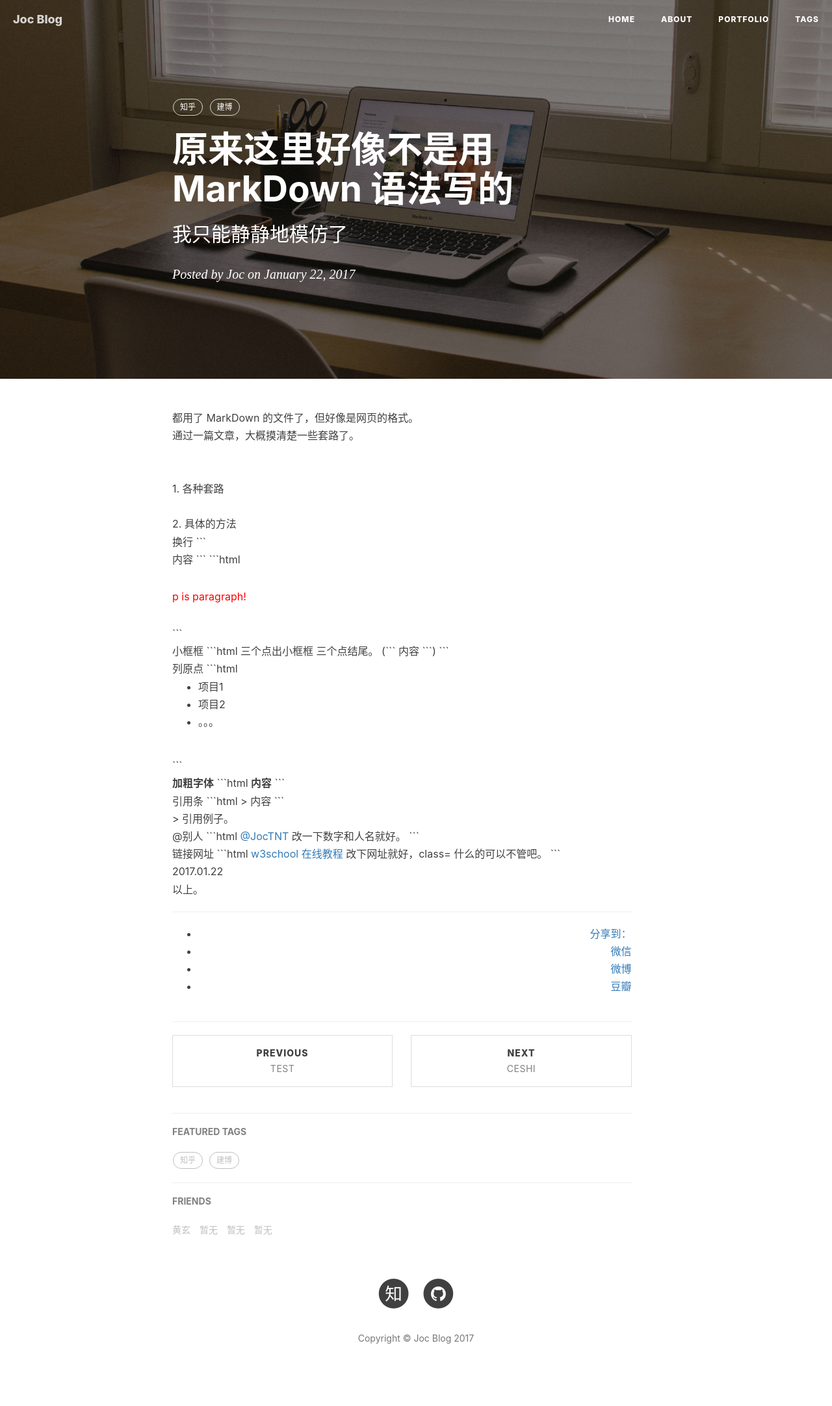
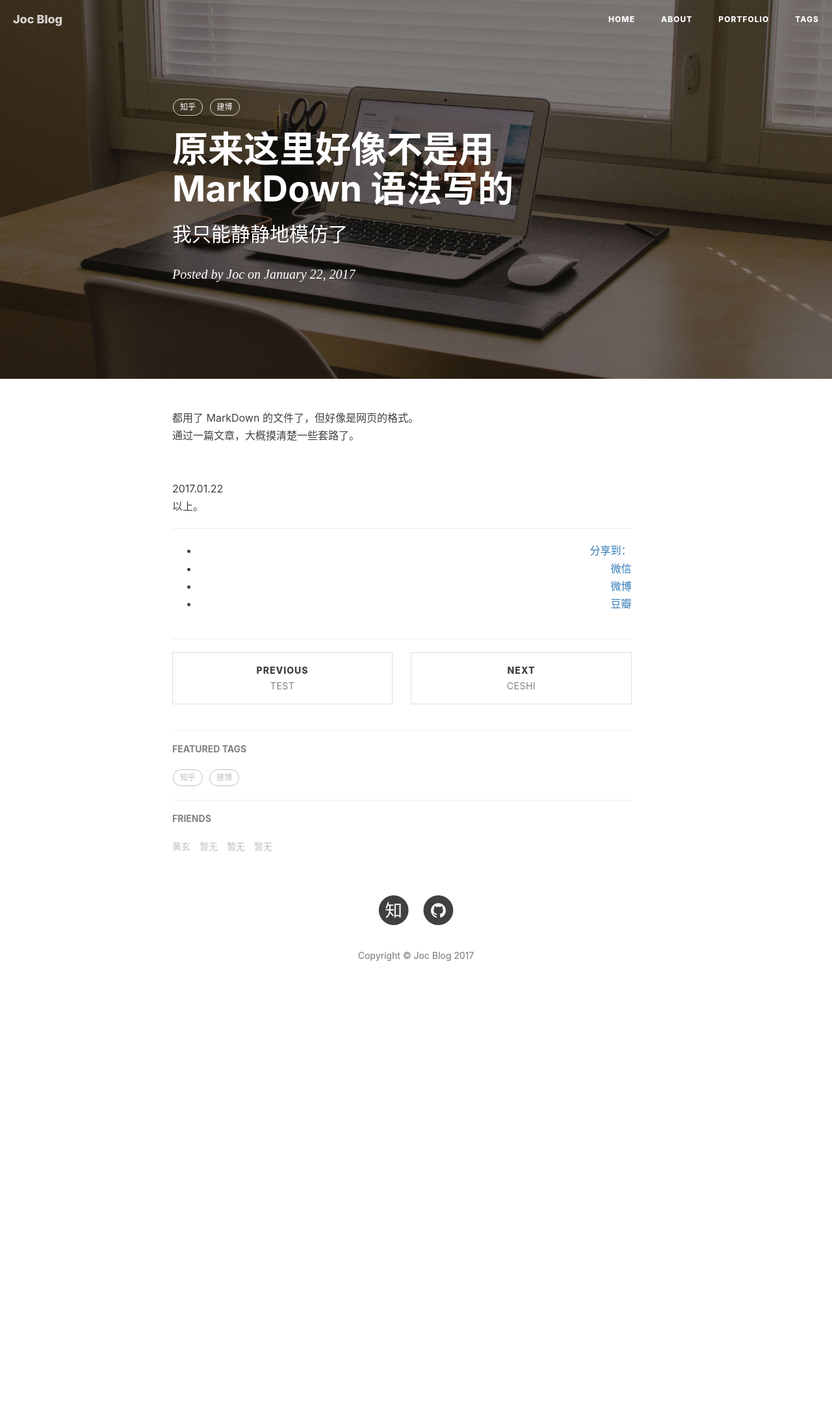
Before and after one commit to joc2422/jttt.github.io, a Jekyll site: the page built from _posts/2017-01-22-06.markdown, in a window 1280 px wide. Shown: the whole page at 65% size. Built offline with Jekyll 4.4.1, drawn with Linux system fonts in a browser that asks for light colours; nearby versions of some CDN libraries; comment, search, counter and statistics services are not loaded; after the commit the page ends 1575 px from its top, so only the background shows below that.

Commit message:
Update 2017-01-22-06.markdown

````diff
--- a/_posts/2017-01-22-06.markdown
+++ b/_posts/2017-01-22-06.markdown
@@ -19,79 +19,9 @@ tags:
 通过一篇文章，大概摸清楚一些套路了。
 <br>
 <br>
-<br>1. 各种套路
-<br>
 
-
-<br>2. 具体的方法
-<br>换行
-```
-<br>内容
-```
-
-```html
-<p> p is paragraph! </p>
-
-<style>
-p { color: red;}
-</style>
-```
-
-<br>小框框
-
-```html
-三个点出小框框
-三个点结尾。
-(```
-内容
-```)
-```
-
-
-<br>列原点
-```html
-<ul>
-    <li>
-        项目1
-    </li>
-    <li>
-        项目2
-    </li>
-    <li>
-        。。。
-    </li>
-</ul>
-```
-
-<br><b>加粗字体</b>
-```html
-<b>内容</b>
-```
-
-
-<br>引用条
-```html
-> 内容
-```
-<br>
-> 引用例子。
-
-
-
-<br>@别人
-```html
-<a data-hash="2079c4431af276b793e530979e424f36" href="//www.zhihu.com/people/2079c4431af276b793e530979e424f36" class="member_mention" data-editable="true" data-title="@JocTNT" data-tip="p$b$cfdec6226ece879d2571fbc274372e9f">@JocTNT</a>
-
-改一下数字和人名就好。
-```
-
-<br>链接网址
-```html
-<a href="//link.zhihu.com/?target=http%3A//www.w3school.com.cn/" class=" wrap external" target="_blank" rel="nofollow noreferrer">w3school 在线教程<i class="icon-external"></i></a>
-
-改下网址就好，class= 什么的可以不管吧。
-```
 
 <br>2017.01.22
 <br>以上。
+
 <div>
````
